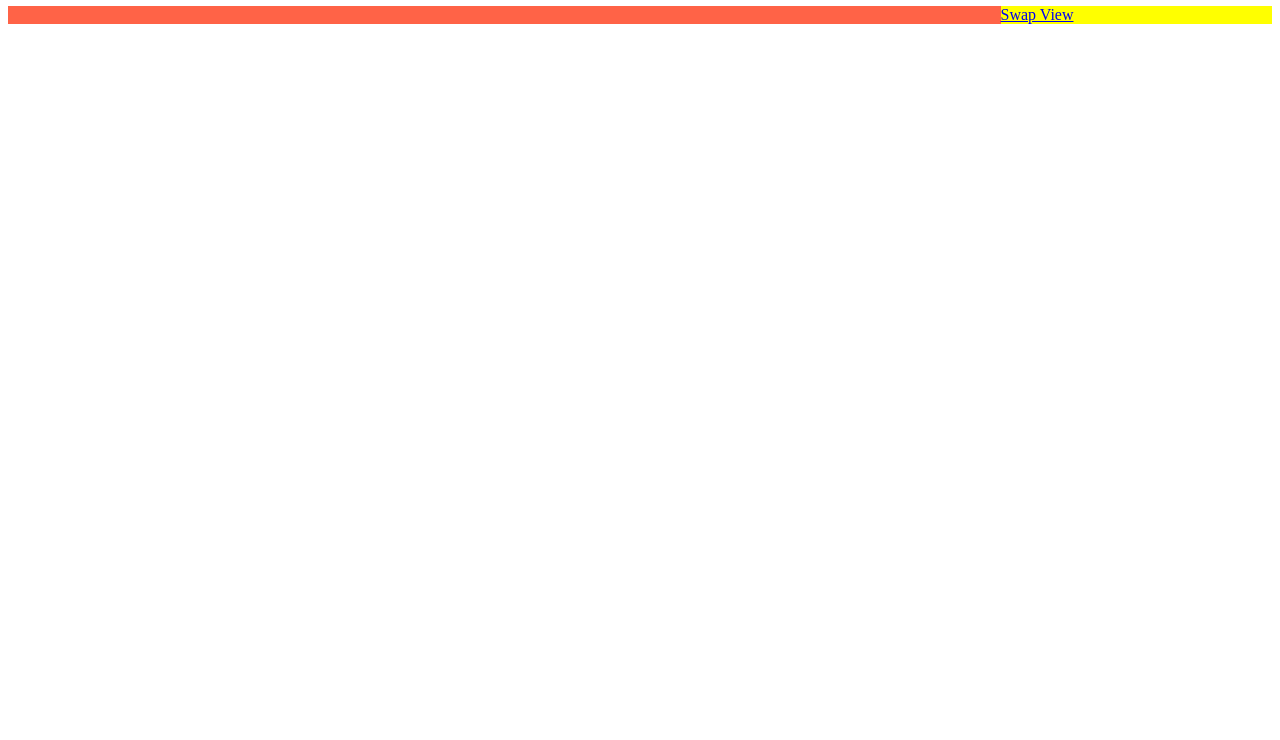
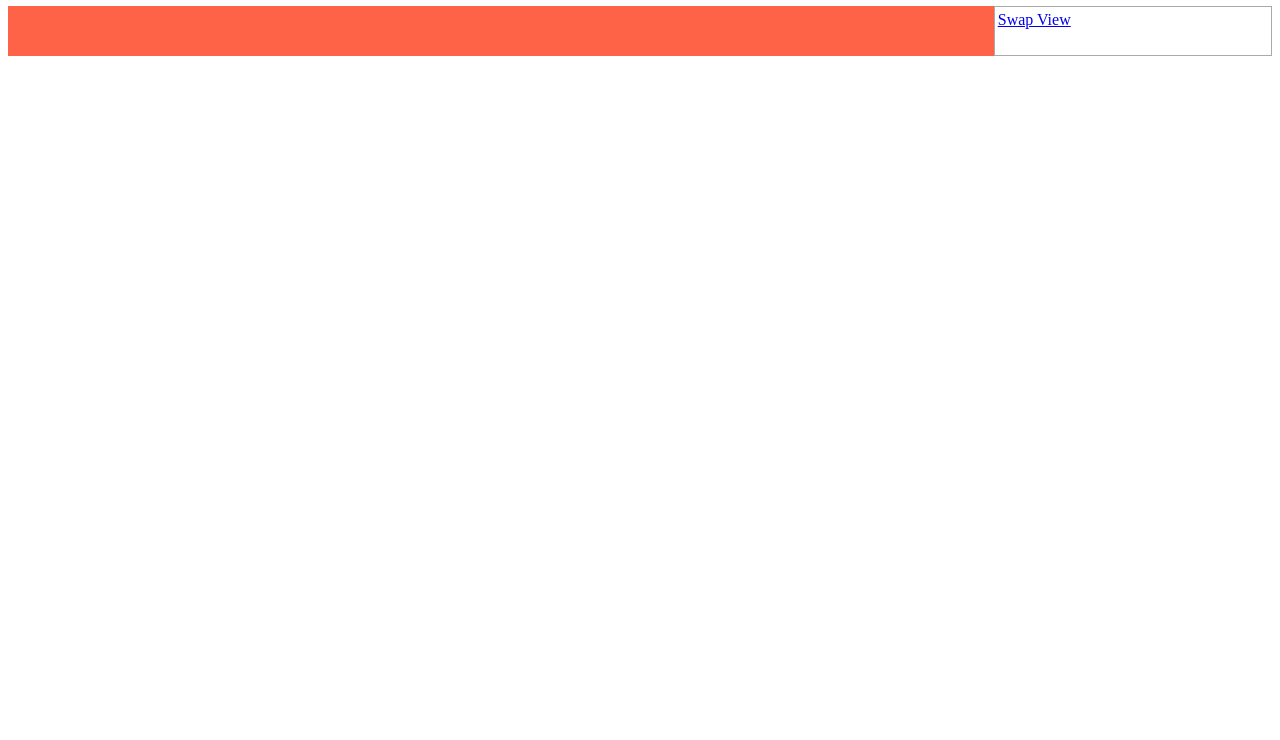
Before and after one commit to avoltz/mkMIDI, a website: page demos/editor.html in a window 1280 px wide. Shown: the part 60-800 px from the top of the page. Drawn offline with Linux system fonts and the light colour scheme.

Commit message:
create editor.css

```diff
--- a/demos/editor.html
+++ b/demos/editor.html
@@ -8,31 +8,8 @@
 <script src="/widgets/io.js" type="text/javascript"></script>
 <script src="/widgets/slider.js" type="text/javascript"></script>
 <link rel="stylesheet" type="text/css" href="/demo.css">
+<link rel="stylesheet" type="text/css" href="/editor.css">
 </head>
-<style>
-.editor-container {
-  display: flex;
-  flex-direction: row;
-}
-.editor-container.col {
-  flex-direction: column;
-}
-.editor-controls {
-  flex-grow: 1;
-  background-color: yellow;
-}
-.editor-controls {
-  order: 1;
-}
-.editor-controls.right {
-  order: 2;
-}
-.instrument {
-  order: 1;
-  flex-grow: 5;
-  background-color: tomato;
-}
-</style>
 <body>
 <h1>Editor</h1>
 <div class="editor-container">
--- /dev/null
+++ b/editor.css
@@ -0,0 +1,29 @@
+.editor-container {
+  display: flex;
+  flex-direction: row;
+  margin-top: 0.5em;
+}
+.editor-container.col {
+  flex-direction: column;
+}
+.editor-controls {
+  border: 1px #aaa solid;
+  padding: 0.2em;
+  flex-grow: 1;
+}
+.editor-controls {
+  order: 0
+}
+.editor-controls.right {
+  order: 2;
+}
+.instrument {
+  order: 1;
+  flex-grow: 5;
+  background-color: tomato;
+  min-height: 50px;
+}
+.editor-control-params {
+  display: flex;
+  flex-direction: column;
+}
```
